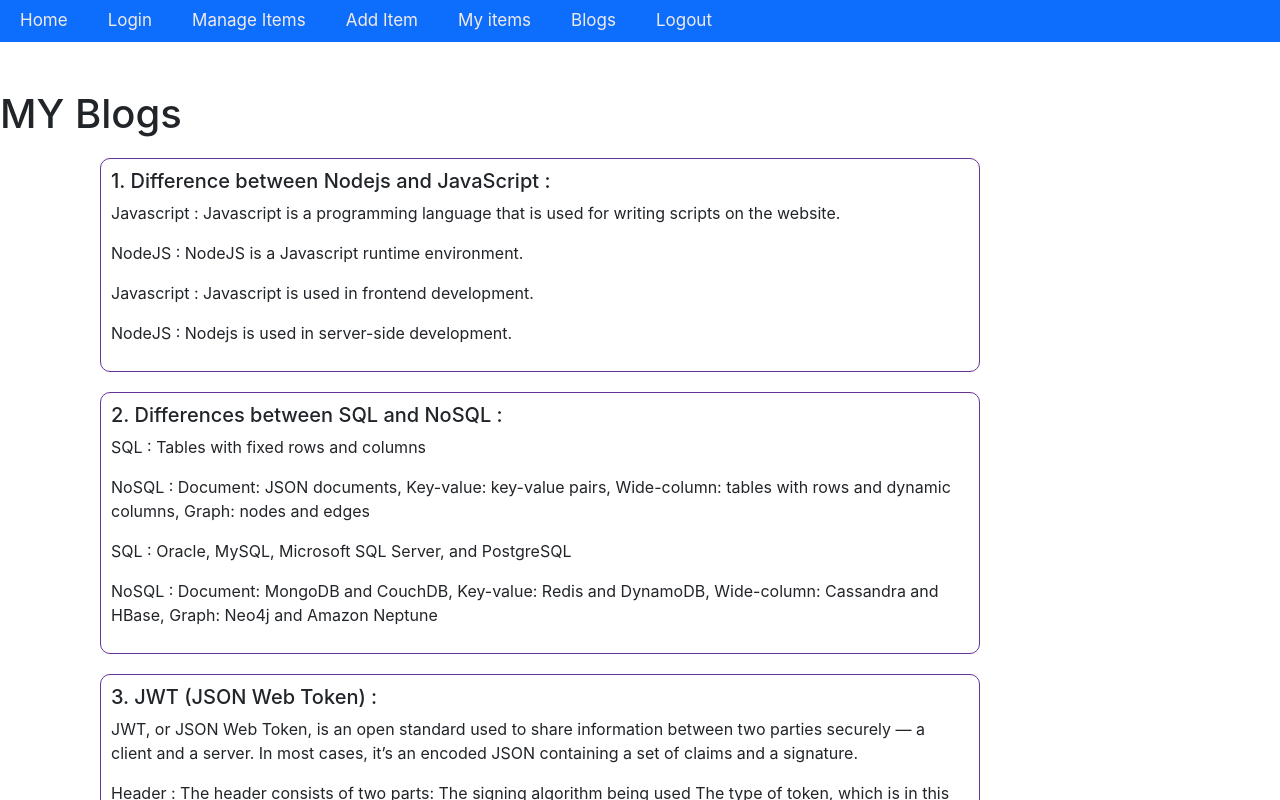
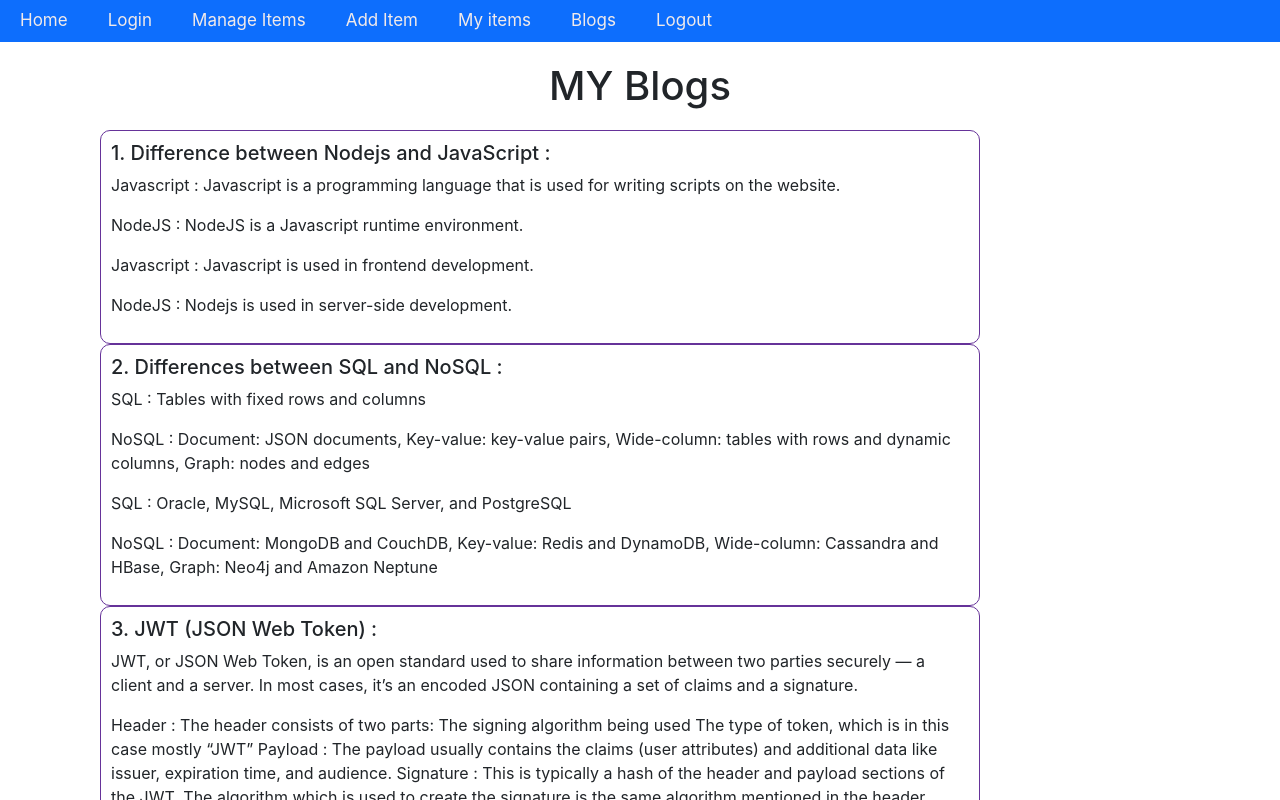
Before and after one commit to shahmojno/assaiment-11-Client-site, a React (Create React App) app: page /blogs in a window 1280 px wide. Shown: the top 800 px of the page. Built offline with nearby package versions, Linux system fonts and the light colour scheme.

Commit message:
title add

```diff
--- a/src/component/Blogs/Blogs.css
+++ b/src/component/Blogs/Blogs.css
@@ -1,9 +1,15 @@
 .blogs{
 
     margin-left: 100px;
-    margin-top: 20px;
     border: 1px solid rebeccapurple;
     border-radius: 10px;
     padding: 10px;
     margin-right: 300px;
 }
+
+
+.my-blogs{
+    margin-top: 20px;
+    margin-bottom: 20px;
+    text-align: center;
+}
--- a/src/component/Blogs/Blogs.js
+++ b/src/component/Blogs/Blogs.js
@@ -4,7 +4,7 @@ import './Blogs.css'
 const Blogs = () => {
     return (
         <div >
-            <h1 className='mt-5 ml-5' >MY Blogs</h1>
+            <h1 className='my-blogs' >MY Blogs</h1>
             <div className='blogs'>
                 <h5 >1. Difference between Nodejs and JavaScript : </h5>
                 <p >Javascript : Javascript is a programming language that is used for writing scripts on the website. </p>
--- a/src/component/Myitem.css
+++ b/src/component/Myitem.css
@@ -0,0 +1,5 @@
+.my-item{
+    margin-top: 20px;
+    margin-bottom: 20px;
+    text-align: center;
+}
--- a/src/component/Myitem.js
+++ b/src/component/Myitem.js
@@ -2,6 +2,7 @@ import React from 'react';
 import { useEffect } from 'react';
 import { useState } from 'react';
 import ItemCode from './ItemCode';
+import './Myitem.css'
 
 
 
@@ -14,7 +15,9 @@ const Myitem = () => {
             .then(data => setProducts(data));
     }, [])
     return (
+
         <div className='container'>
+            <h1 className='my-item'>My items</h1>
             <div className="row">
 
                 {
```
